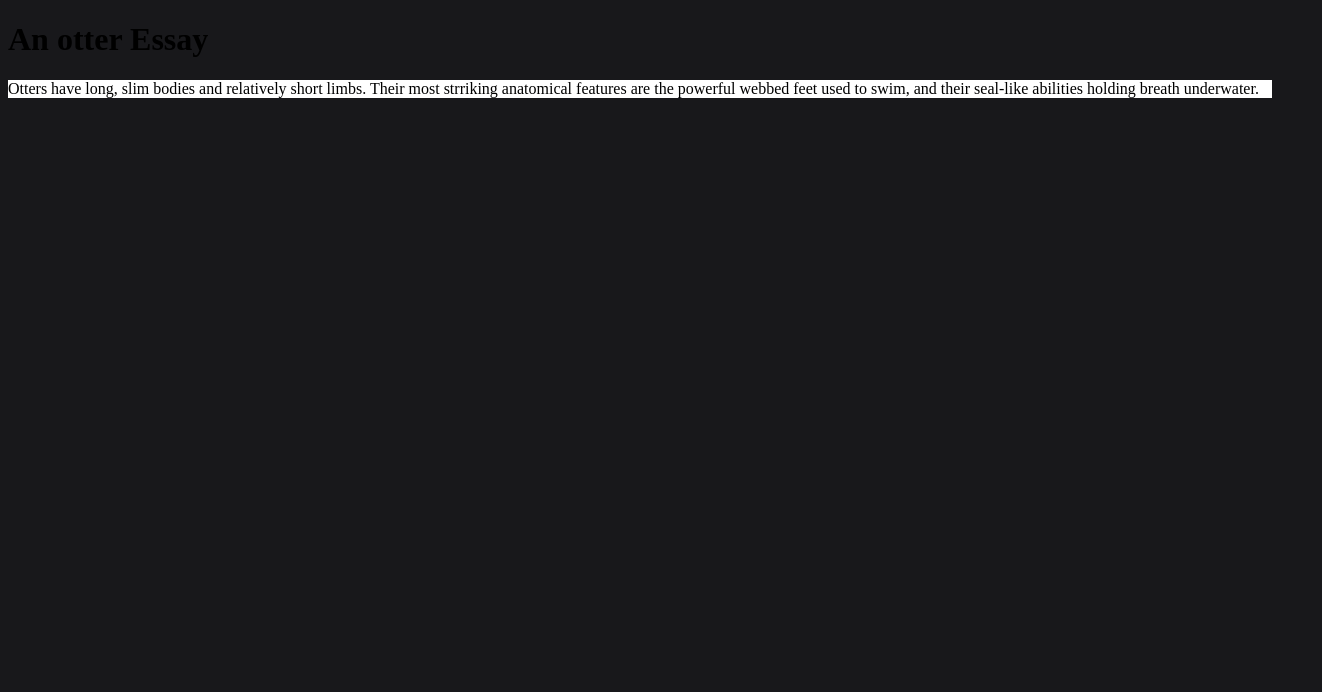
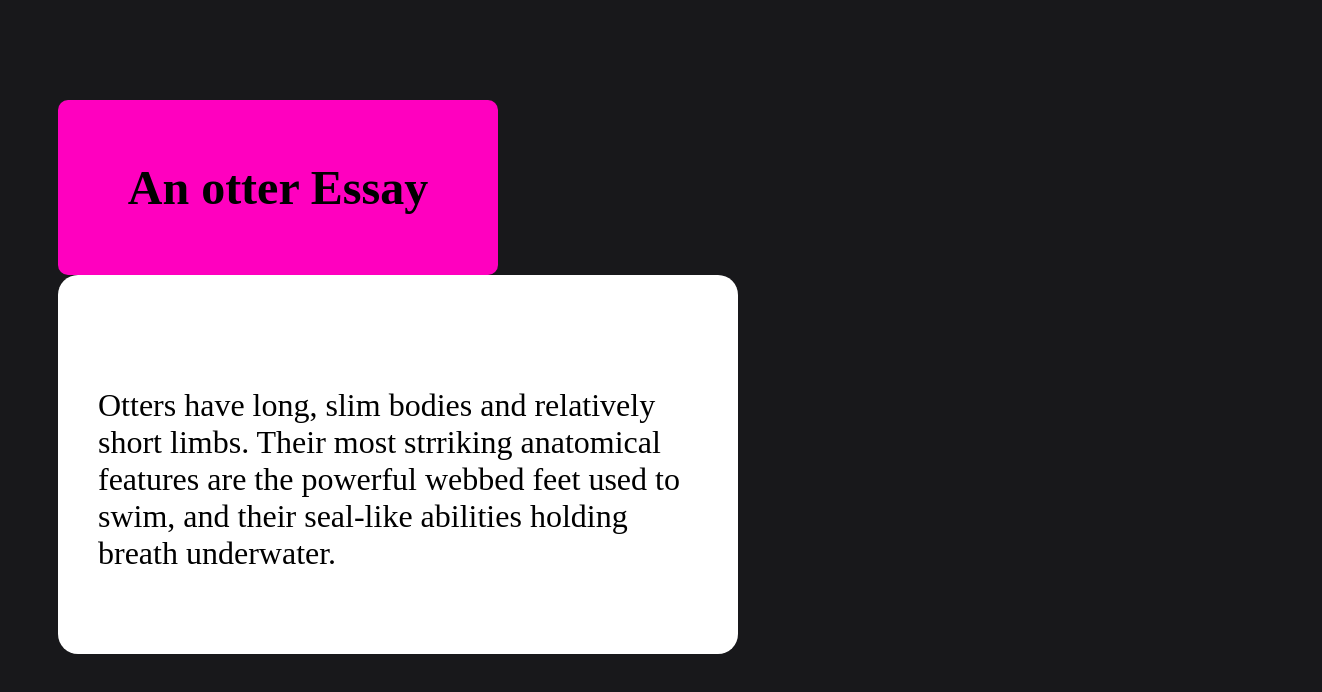
Before and after one commit to Hemmykay/AltSchool-Africa, a plain HTML site: page Assignment 1/index.html in a window 1280 px wide. Shown: the whole page, 1322 px wide, since content can reach past the window. Drawn offline with Linux system fonts and the light colour scheme.

Commit message:
Added Inline CSS

```diff
--- a/Assignment 1/index.html
+++ b/Assignment 1/index.html
@@ -6,15 +6,37 @@
     <title>Assignment 1</title>
     <style>
         body {
-            min-height: 100vh;
             background-color: #18181b;
         }
+        .article {
+            width: 100%;
+            height: 100%;
+            margin: 100px 50px;
+        }
+        .header{
+            background-color: #ff00bf;
+            max-width: 400px;
+            padding: 20px;
+            border-radius: 10px;
+        }
+        .title {
+            color: #000000;
+            text-align: center;
+            font-size: 48px;
+        }
+        .content {
+            background-color: #ffffff;
+            max-width: 600px;
+            padding: 80px 40px 50px 40px;
+            border-radius: 20px;
+        }
         .text {
-            background-color: #ffffff;
+          font-size: 32px;
         }
     </style>
 </head>
 <body>
+    <article class="article">
         <header class="header">
             <h1 class="title">An otter Essay</h1>
         </header>
@@ -23,5 +45,6 @@
                 Otters have long, slim bodies and relatively short limbs. Their most strriking anatomical features are the powerful webbed feet used to swim, and their seal-like abilities holding breath underwater.
             </p>
         </div>
+    </article>
 </body>
 </html>
```
Lines whose indentation alone changed are shown as unchanged.
